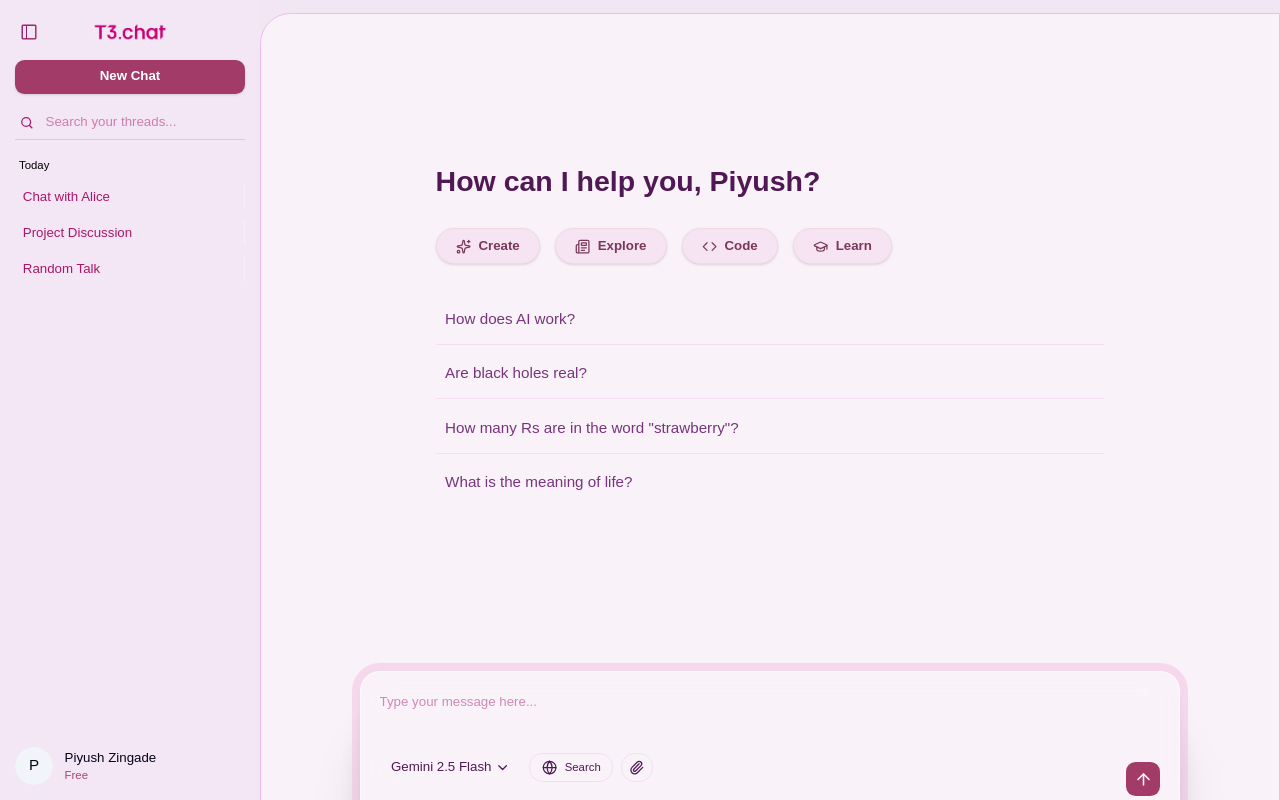
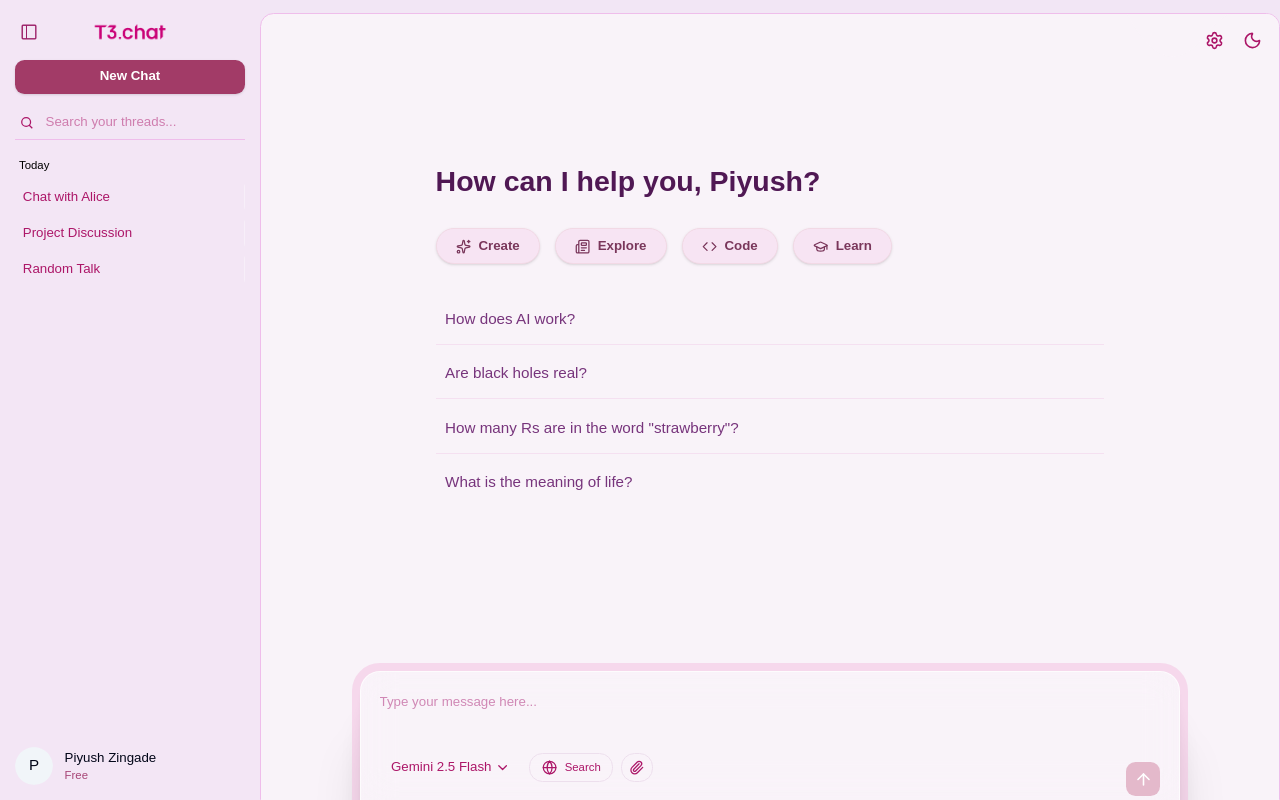
Before and after one commit to elvish-ishaan/plusai, a Next.js app: page / in a window 1280 px wide. Built offline with nearby package versions, Linux system fonts and the light colour scheme.

Commit message:
feat: Added ToprightIcon

```diff
--- a/components/ChatCard/ChatCard.tsx
+++ b/components/ChatCard/ChatCard.tsx
@@ -1,8 +1,10 @@
 "use client";
 
 import { useRef, useState } from "react";
+import { Settings2, Moon } from "lucide-react";
 import WelcomeScreen from "./Welcome-screen";
 import ChatInputBox from "./ChatInputBox";
+import TopRightIconHolder from "./ToprightComps";
 
 export type Message = { sender: string; text: string };
 
@@ -20,11 +22,13 @@ export default function ChatCard() {
     if (!text.trim()) return;
     setMessages((prev) => [...prev, { sender: "user", text }]);
     setMessage("");
-    // Optionally: Send message to backend/AI here
   };
 
   return (
-    <div className="h-screen w-full bg-[#f9f3f9] flex flex-col rounded-tl-[2rem] border border-[#efbdeb] mt-3.5">
+    <div className="relative h-screen w-full bg-[#f9f3f9] flex flex-col border border-[#efbdeb] mt-3.5 rounded-xl overflow-hidden">
+      {/* Top-Right Icons with Downward Curve */}
+      <TopRightIconHolder />
+
       {/* Message Area */}
       <div className="flex-1 overflow-auto px-10 py-8">
         {messages.length === 0 && !message ? (
--- a/components/ChatCard/ChatInputBox.tsx
+++ b/components/ChatCard/ChatInputBox.tsx
@@ -23,6 +23,8 @@ export default function ChatInputBox({
       onSend(message);
     }
   };
+
+  const isSendDisabled = message.trim() === "";
 
   return (
     <div className="max-w-4xl mx-auto w-full px-4 pt-4 pb-2">
@@ -50,7 +52,12 @@ export default function ChatInputBox({
           {/* Toolbar */}
           <div className="-mb-px mt-2 flex flex-row-reverse justify-between items-center">
             <button
-              className="bg-[#a23b67] hover:bg-[#d56698] text-pink-50 rounded-lg p-2 transition h-9 w-9 flex items-center justify-center"
+              disabled={isSendDisabled}
+              className={`rounded-lg p-2 transition h-9 w-9 flex items-center justify-center ${
+                isSendDisabled
+                  ? "bg-[#e4b9cb] text-white cursor-not-allowed"
+                  : "bg-[#a23b67] hover:bg-[#d56698] text-pink-50"
+              }`}
               aria-label="Send"
               onClick={() => onSend(message)}
             >
@@ -61,14 +68,14 @@ export default function ChatInputBox({
               <div className="flex items-center gap-2">
                 <ModelSelector />
                 <button
-                  className="flex items-center gap-2 text-xs px-3 py-1.5 rounded-xl border border-[#eddfed] text-[#501854] hover:bg-[#f4d6e7]"
+                  className="flex items-center gap-2 text-xs px-3 py-1.5 rounded-xl border border-[#eddfed] text-[#ac1668] hover:bg-[#f4d6e7]"
                   type="button"
                 >
                   <Globe className="w-4 h-4" />
                   <span className="hidden sm:inline">Search</span>
                 </button>
                 <button
-                  className="text-xs px-2 py-1.5 rounded-xl border border-[#eddfed] text-[#501854] hover:bg-[#f4d6e7]"
+                  className="text-xs px-2 py-1.5 rounded-xl border border-[#eddfed] text-[#ac1668] hover:bg-[#f4d6e7]"
                   type="button"
                 >
                   <Paperclip className="w-4 h-4" />
--- a/components/ChatCard/ModelSelector.tsx
+++ b/components/ChatCard/ModelSelector.tsx
@@ -21,7 +21,7 @@ export default function ModelSelector() {
     <div className="relative inline-block text-left">
       <button
         onClick={() => setIsOpen((prev) => !prev)}
-        className="flex items-center  gap-1 text-[#501854] font-normal text-sm    px-3 py-1.5 rounded-lg hover:bg-[#f4d6e7]"
+        className="flex items-center  gap-1 text-[#ac1668] font-normal text-sm  px-3 py-1.5 rounded-lg hover:bg-[#f4d6e7]"
       >
         {selectedModel}
         <ChevronDown className="w-4 h-4" />
--- /dev/null
+++ b/components/ChatCard/ToprightComps.tsx
@@ -0,0 +1,54 @@
+"use client";
+
+import * as React from "react";
+import { Settings, Sun, Moon } from "lucide-react";
+
+export default function TopRightIconHolder() {
+  const [isDark, setIsDark] = React.useState(true);
+
+  React.useEffect(() => {
+    const html = document.documentElement;
+    setIsDark(html.classList.contains("dark"));
+  }, []);
+
+  const toggleTheme = () => {
+    const html = document.documentElement;
+    const newTheme = !isDark;
+    setIsDark(newTheme);
+
+    if (newTheme) {
+      html.classList.add("dark");
+    } else {
+      html.classList.remove("dark");
+    }
+  };
+
+  return (
+    <div className="absolute top-0 right-0 z-10 w-40 h-20">
+      <svg
+        viewBox="0 0 160 64"
+        preserveAspectRatio="none"
+        className="absolute top-0 right-0 w-full h-full text-[#f9f3f9]"
+        xmlns="http://www.w3.org/2000/svg"
+      >
+        <path d="M0,0 Q40,60 80,20 T160,0 L160,64 L0,64 Z" fill="#f9f3f9" />
+      </svg>
+
+      <div className="absolute top-3 right-3 flex space-x-2 z-10">
+        <button
+          className="flex items-center justify-center w-8 h-8 rounded-md text-[#ac1668] hover:text-[#501854] hover:bg-[#f0cde4] transition"
+          aria-label="Settings"
+        >
+          <Settings className="w-5 h-5" />
+        </button>
+        <button
+          onClick={toggleTheme}
+          className="flex items-center justify-center w-8 h-8 rounded-md text-[#ac1668] hover:text-[#501854] hover:bg-[#f0cde4] transition"
+          aria-label={isDark ? "Switch to light mode" : "Switch to dark mode"}
+        >
+          {isDark ? <Sun className="w-5 h-5" /> : <Moon className="w-5 h-5" />}
+        </button>
+      </div>
+    </div>
+  );
+}
```
